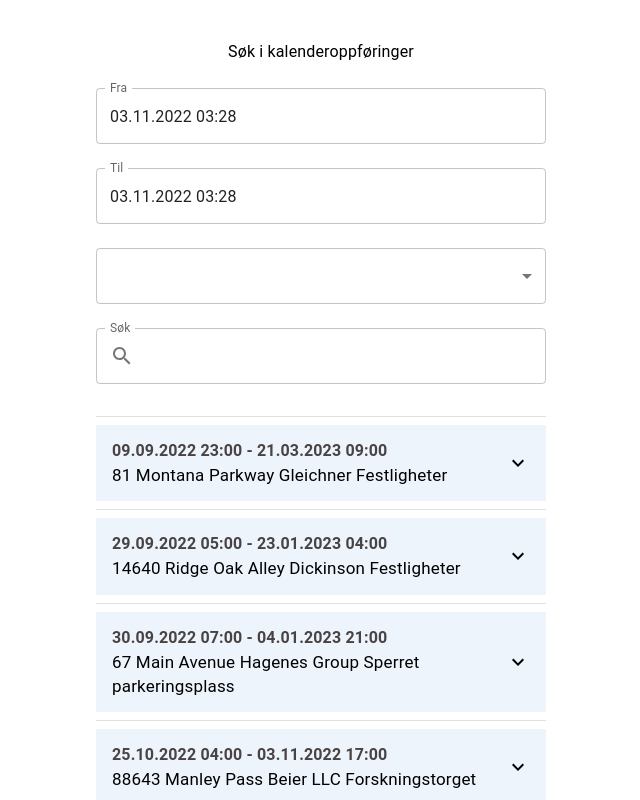
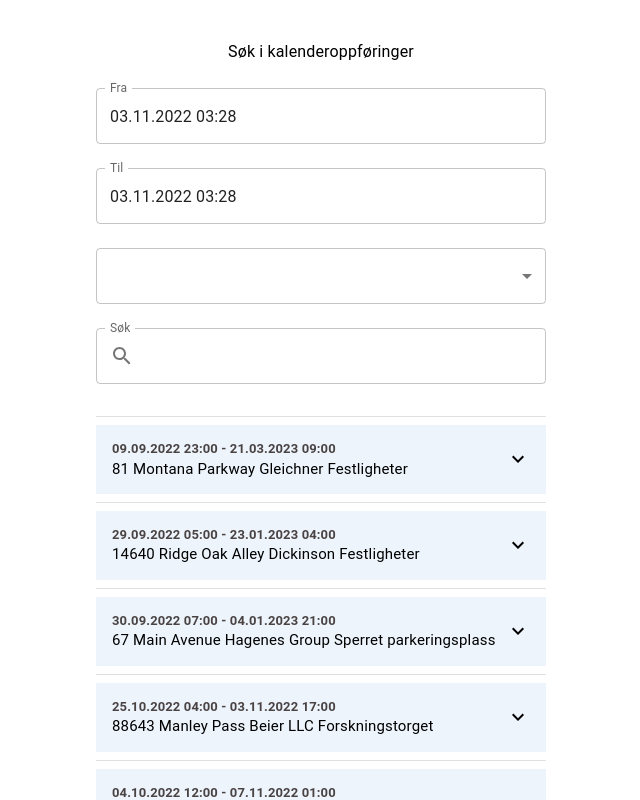
Before and after one commit to fishyFrogFace/mobile-calendar-list, a React (Create React App) app: page / in a window 1280 px wide. Shown: the top 800 px of the page, without its empty margins (319-959 px from the left). Built offline with nearby package versions, Linux system fonts and the light colour scheme.

Commit message:
Smaller font

```diff
--- a/src/Search.tsx
+++ b/src/Search.tsx
@@ -239,6 +239,7 @@ export default function Search() {
                       style: {
                         color: "#4a4343",
                         fontWeight: "bold",
+                        fontSize: "13px",
                       },
                     }}
                     secondary={entry.tittel}
@@ -246,7 +247,7 @@ export default function Search() {
                       component: "h2",
                       style: {
                         color: "black",
-                        fontSize: "17px",
+                        fontSize: "15px",
                       },
                     }}
                   />
```
